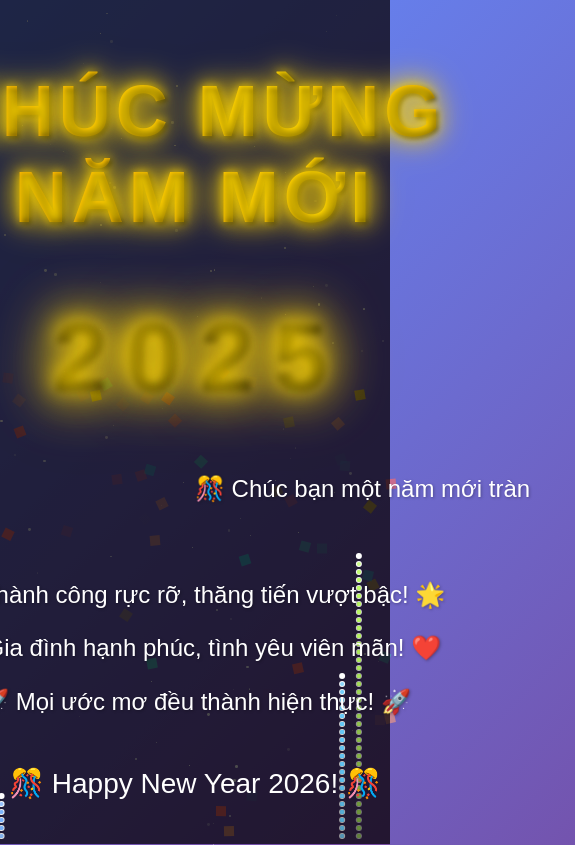
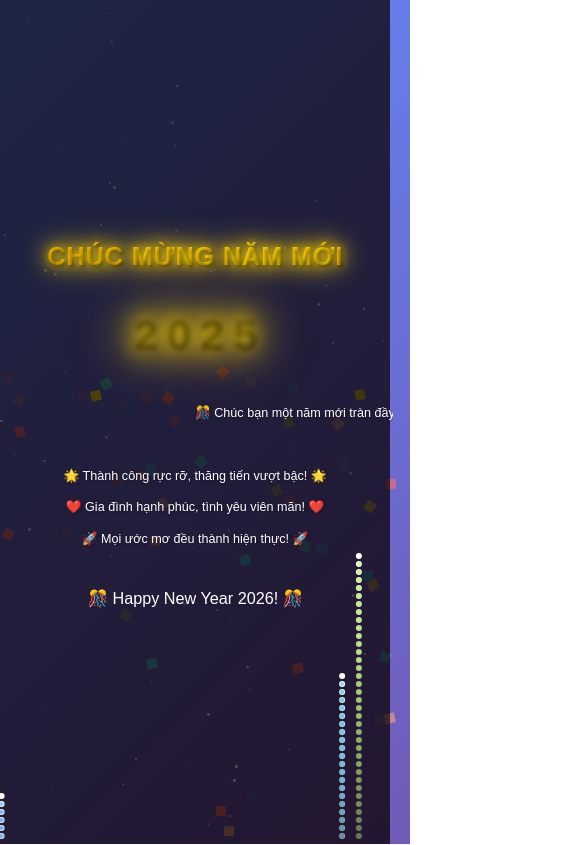
Before and after one commit to LeMinhHoai1011/nammoi, a plain HTML site: page index.html in a window 390 px wide. Shown: the whole page, 575 px wide, since content can reach past the window. Drawn offline with nearby package versions, Linux system fonts and the light colour scheme; animation ran at ten frames a second.

Commit message:
Update UI

```diff
--- a/index.html
+++ b/index.html
@@ -407,6 +407,83 @@
             }
         }
 
+        /* Responsive cho mobile */
+        @media (max-width: 768px) {
+            .greeting {
+                font-size: 36px;
+                letter-spacing: 2px;
+                margin: 20px 0 10px 0;
+            }
+
+            .year-display {
+                font-size: 64px;
+                letter-spacing: 8px;
+                margin: 20px 0;
+            }
+
+            .wishes {
+                font-size: 18px;
+                padding: 0 20px;
+                min-height: 100px;
+            }
+
+            .wish-item {
+                font-size: 16px;
+            }
+
+            .countdown {
+                font-size: 20px;
+                margin-top: 20px;
+            }
+
+            .main-container {
+                padding: 20px;
+            }
+        }
+
+        @media (max-width: 480px) {
+            .greeting {
+                font-size: 28px;
+                letter-spacing: 1px;
+            }
+
+            .year-display {
+                font-size: 48px;
+                letter-spacing: 5px;
+            }
+
+            .wishes {
+                font-size: 16px;
+            }
+
+            .wish-item {
+                font-size: 14px;
+            }
+
+            .countdown {
+                font-size: 18px;
+            }
+        }
+
+        @media (max-width: 360px) {
+            .greeting {
+                font-size: 24px;
+            }
+
+            .year-display {
+                font-size: 40px;
+                letter-spacing: 3px;
+            }
+
+            .wishes {
+                font-size: 14px;
+            }
+
+            .wish-item {
+                font-size: 13px;
+            }
+        }
+
         .arrow-down {
             animation: bounce 1.5s infinite, fadeOutScale 3s ease-out forwards;
         }
@@ -690,6 +767,33 @@
             canvas.width = window.innerWidth;
             canvas.height = window.innerHeight;
         });
+
+        // Tự động điều chỉnh kích thước cho mobile
+        function adjustForMobile() {
+            const width = window.innerWidth;
+            const mainContainer = document.querySelector('.main-container');
+
+            if (width <= 360) {
+                // Màn hình rất nhỏ
+                mainContainer.style.transform = 'scale(0.85)';
+            } else if (width <= 480) {
+                // Màn hình nhỏ
+                mainContainer.style.transform = 'scale(0.9)';
+            } else if (width <= 768) {
+                // Tablet và màn hình vừa
+                mainContainer.style.transform = 'scale(0.95)';
+            } else {
+                // Desktop
+                mainContainer.style.transform = 'scale(1)';
+            }
+        }
+
+        // Chạy khi load trang
+        adjustForMobile();
+
+        // Chạy khi xoay màn hình hoặc resize
+        window.addEventListener('resize', adjustForMobile);
+        window.addEventListener('orientationchange', adjustForMobile);
     </script>
 </body>
 </html>
```
